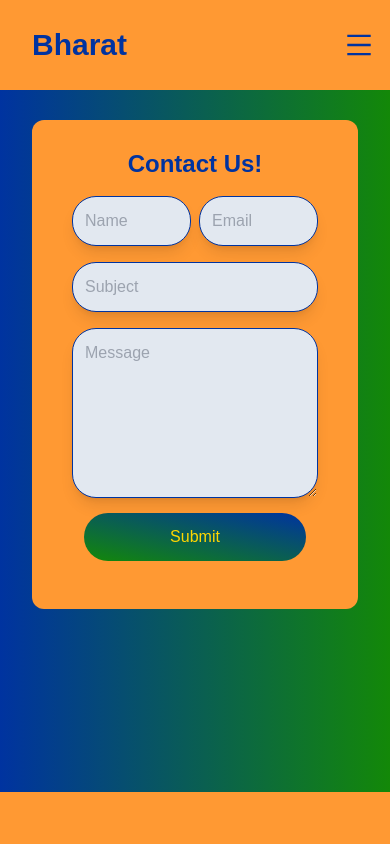
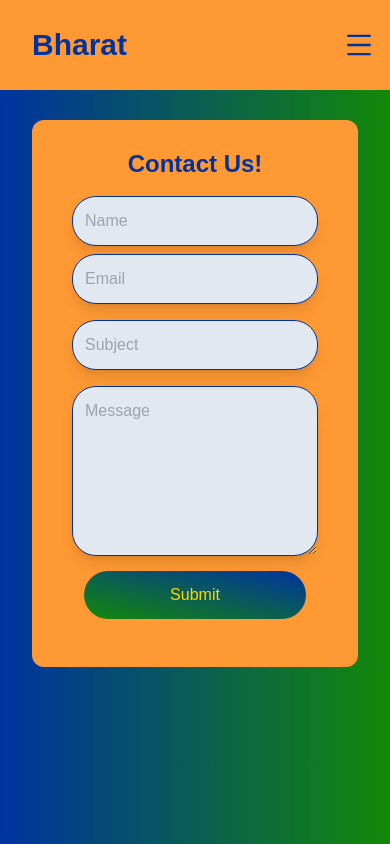
Before and after one commit to SALVADORPOETA/Bharat-sm, a Next.js app: page /contact in a window 390 px wide. Shown: the top 844 px of the page. Built offline with nearby package versions, Linux system fonts and the light colour scheme; no server answers; a web font is replaced by a local one.

Commit message:
grid in contact form

```diff
--- a/app/contact/ContactForm.jsx
+++ b/app/contact/ContactForm.jsx
@@ -2,13 +2,25 @@ import React from 'react'
 
 const ContactForm = () => {
   return (
-    <div className="mt-[120px] w-full h-[73vh] px-8 mb-14">
+    <div className="mt-[120px] w-full h-[73vh] px-8 mb-36 md:mb-14">
       <div className="bg-saffron rounded-xl px-10 pt-7 pb-10">
         <h1 className="text-2xl font-bold text-center pb-4 text-chakraBlue">
           Contact Us!
         </h1>
         <form className="max-w-[600px] m-auto">
-          <div className="grid grid-cols-2 gap-2">
+          <div className="hidden md:grid grid-cols-2 gap-2">
+            <input
+              className="border border-chakraBlue bg-slate-200 rounded-3xl shadow-lg p-3 focus:outline-none text-chakraBlue caret-inherit"
+              type="text"
+              placeholder="Name"
+            />
+            <input
+              type="email"
+              className="border border-chakraBlue bg-slate-200 rounded-3xl shadow-lg p-3 focus:outline-none text-chakraBlue caret-inherit"
+              placeholder="Email"
+            />
+          </div>
+          <div className="grid grid-cols-1 gap-2 md:hidden">
             <input
               className="border border-chakraBlue bg-slate-200 rounded-3xl shadow-lg p-3 focus:outline-none text-chakraBlue caret-inherit"
               type="text"
```
